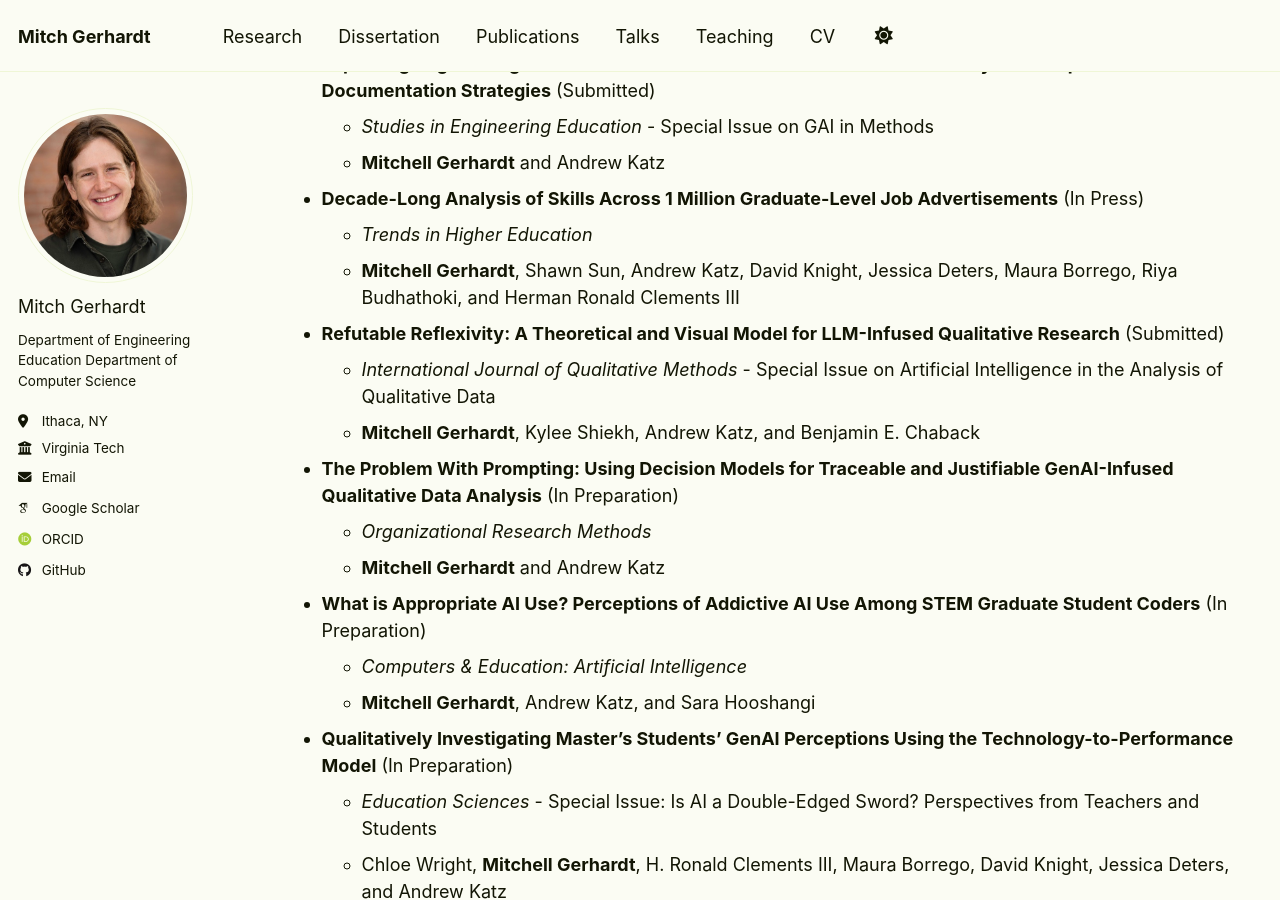
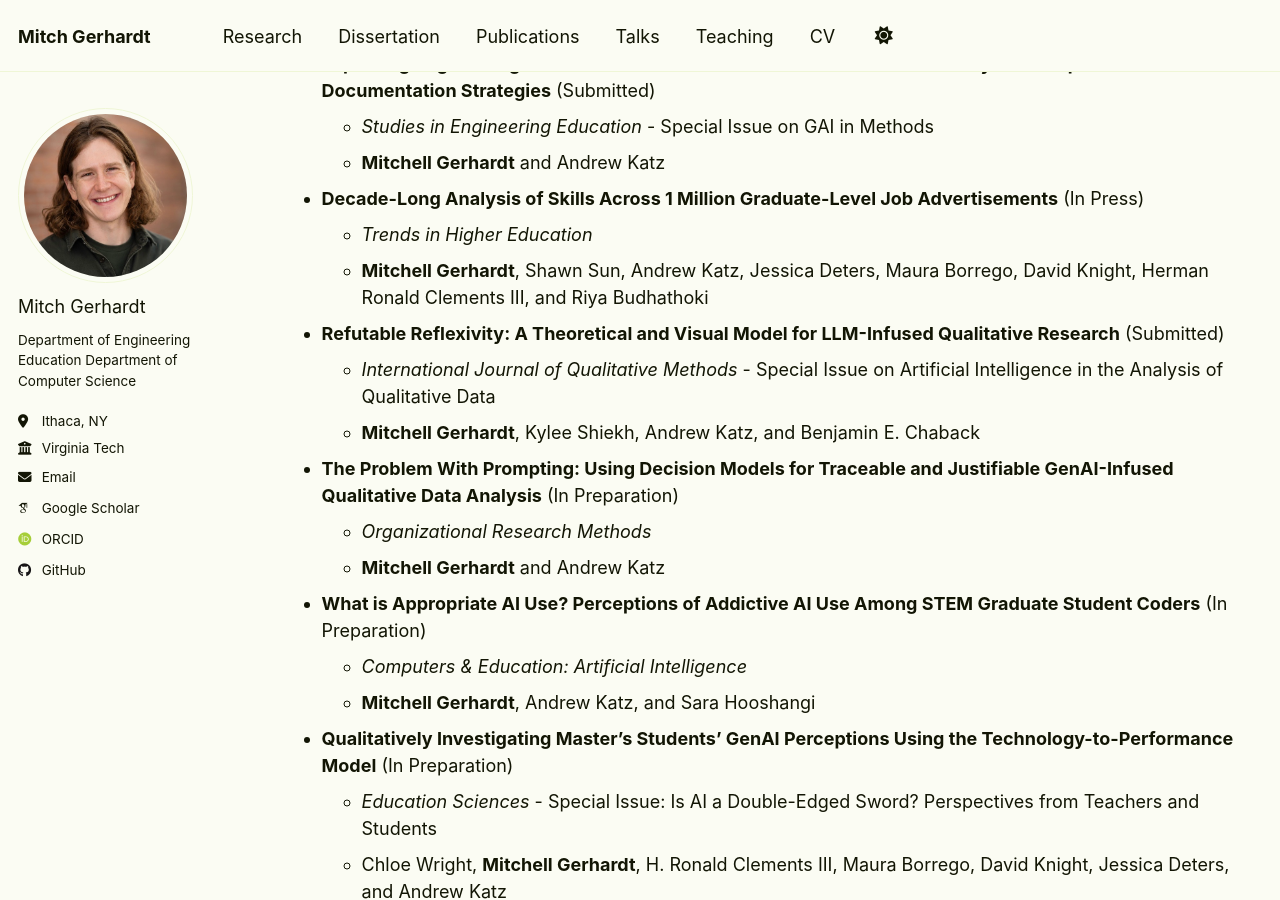
Before and after one commit to mitchg10/mitchg10.github.io, a Jekyll site: the page built from _pages/cv.md, in a window 1280 px wide and 900 px high, scrolled down 1274 px. Built offline with Jekyll 4.4.1, drawn with Linux system fonts in a browser that asks for light colours; some web fonts are replaced; some of the changed text lies outside the part shown.

```diff
--- a/_pages/cv.md
+++ b/_pages/cv.md
@@ -52,7 +52,7 @@ Journal Publications
 
 * **Decade-Long Analysis of Skills Across 1 Million Graduate-Level Job Advertisements** (In Press)
   * *Trends in Higher Education*
-  * **Mitchell Gerhardt**, Shawn Sun, Andrew Katz, David Knight, Jessica Deters, Maura Borrego, Riya Budhathoki, and Herman Ronald Clements III
+  * **Mitchell Gerhardt**, Shawn Sun, Andrew Katz, Jessica Deters, Maura Borrego, David Knight, Herman Ronald Clements III, and Riya Budhathoki
 
 * **Refutable Reflexivity: A Theoretical and Visual Model for LLM-Infused Qualitative Research** (Submitted)
   * *International Journal of Qualitative Methods* - Special Issue on Artificial Intelligence in the Analysis of Qualitative Data
```
Also changed, not shown: other parts of _pages/cv.md (+1 -1 lines), _publications/2026-01-03-Decade-Long-Analysis-Skills-ME-Job-Advertisements.md (+2 -2 lines), 1 other file.
